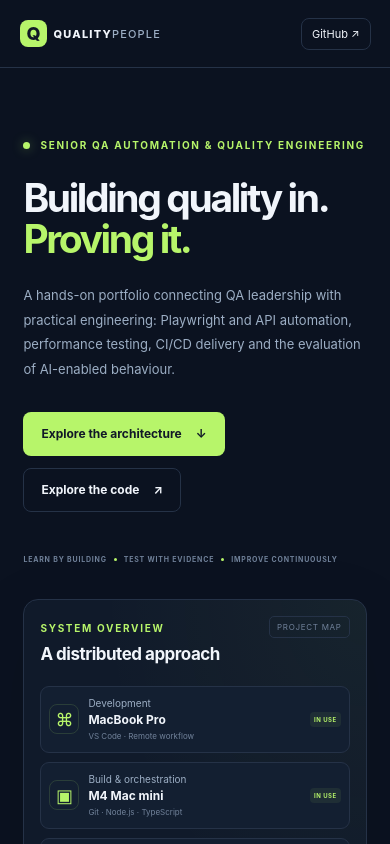
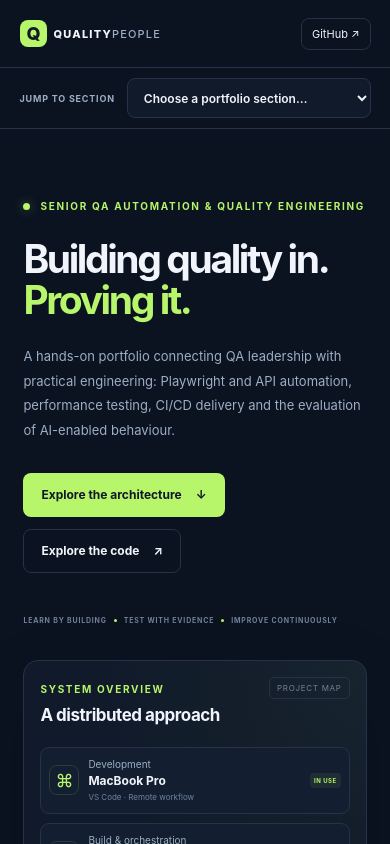
Before and after one commit to Floodzie2/qualitypeople-portfolio, a React (Vite) app: page / in a window 390 px wide. Shown: the top 844 px of the page. Built offline with nearby package versions, Linux system fonts and the light colour scheme.

Commit message:
Add mobile section shortcuts to the portfolio (#22)
* Add mobile portfolio section navigation

* Style sticky mobile section shortcuts

* Replace crowded mobile links with section picker

* Style accessible mobile section picker

```diff
--- a/src/App.css
+++ b/src/App.css
@@ -1558,3 +1558,55 @@
     padding: 19px;
   }
 }
+
+
+/* Compact section picker for long-form mobile browsing */
+.mobile-section-nav {
+  display: none;
+}
+
+@media (max-width: 650px) {
+  .mobile-section-nav {
+    position: sticky;
+    top: 0;
+    z-index: 30;
+    display: grid;
+    grid-template-columns: auto minmax(0, 1fr);
+    align-items: center;
+    gap: 12px;
+    padding: 10px 5%;
+    border-bottom: 1px solid var(--border);
+    background: var(--background);
+  }
+
+  .mobile-section-nav label {
+    color: var(--text-muted);
+    font-size: 9px;
+    font-weight: 750;
+    letter-spacing: 0.8px;
+    white-space: nowrap;
+  }
+
+  .mobile-section-nav select {
+    width: 100%;
+    min-width: 0;
+    min-height: 40px;
+    padding: 0 34px 0 12px;
+    border: 1px solid var(--border);
+    border-radius: 8px;
+    color: var(--text-heading);
+    background: var(--surface);
+    font: inherit;
+    font-size: 12px;
+    font-weight: 600;
+  }
+
+  .mobile-section-nav select:focus-visible {
+    outline: 2px solid var(--accent);
+    outline-offset: 2px;
+  }
+
+  [id] {
+    scroll-margin-top: 68px;
+  }
+}
--- a/src/App.tsx
+++ b/src/App.tsx
@@ -97,6 +97,32 @@ function App() {
           GitHub <span aria-hidden="true">↗</span>
         </a>
       </header>
+
+      <nav className="mobile-section-nav" aria-label="Portfolio section navigation">
+        <label htmlFor="mobile-section-select">JUMP TO SECTION</label>
+        <select
+          id="mobile-section-select"
+          defaultValue=""
+          onChange={(event) => {
+            if (event.currentTarget.value) {
+              window.location.hash = event.currentTarget.value
+            }
+          }}
+        >
+          <option value="" disabled>Choose a portfolio section…</option>
+          <option value="highlights">Evidence</option>
+          <option value="qe-strategy">QE strategy</option>
+          <option value="architecture">Architecture</option>
+          <option value="engineering">Engineering</option>
+          <option value="developer-playwright">Reusable Playwright toolkit</option>
+          <option value="performance">JMeter performance</option>
+          <option value="manual-sit">Manual SIT</option>
+          <option value="delivery">Deployment</option>
+          <option value="ai-evaluation">AI evaluation</option>
+          <option value="defect-evidence">Defect evidence</option>
+          <option value="approach">AI and approach</option>
+        </select>
+      </nav>
 
       <main>
         <section className="hero-section" id="home">
```
